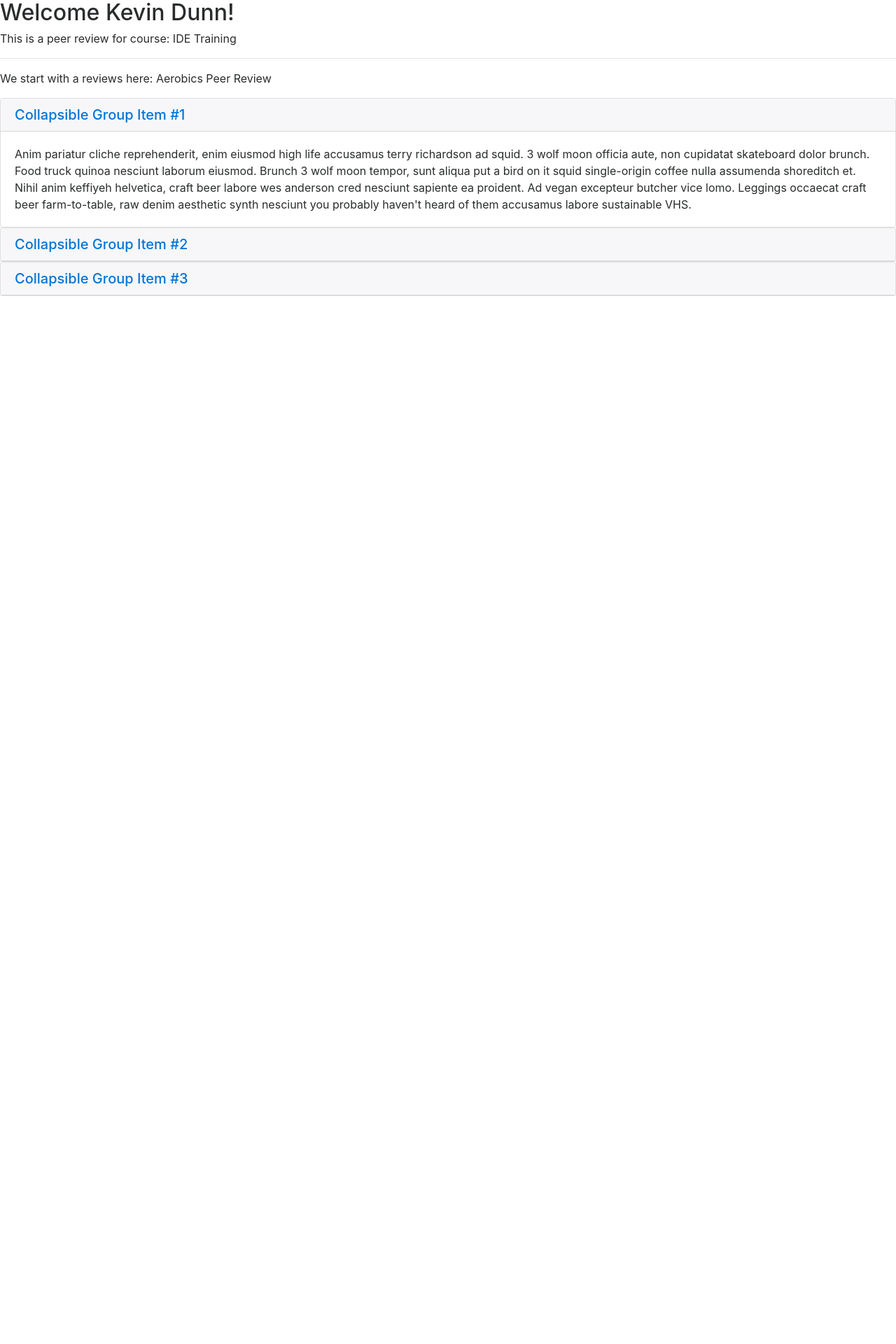
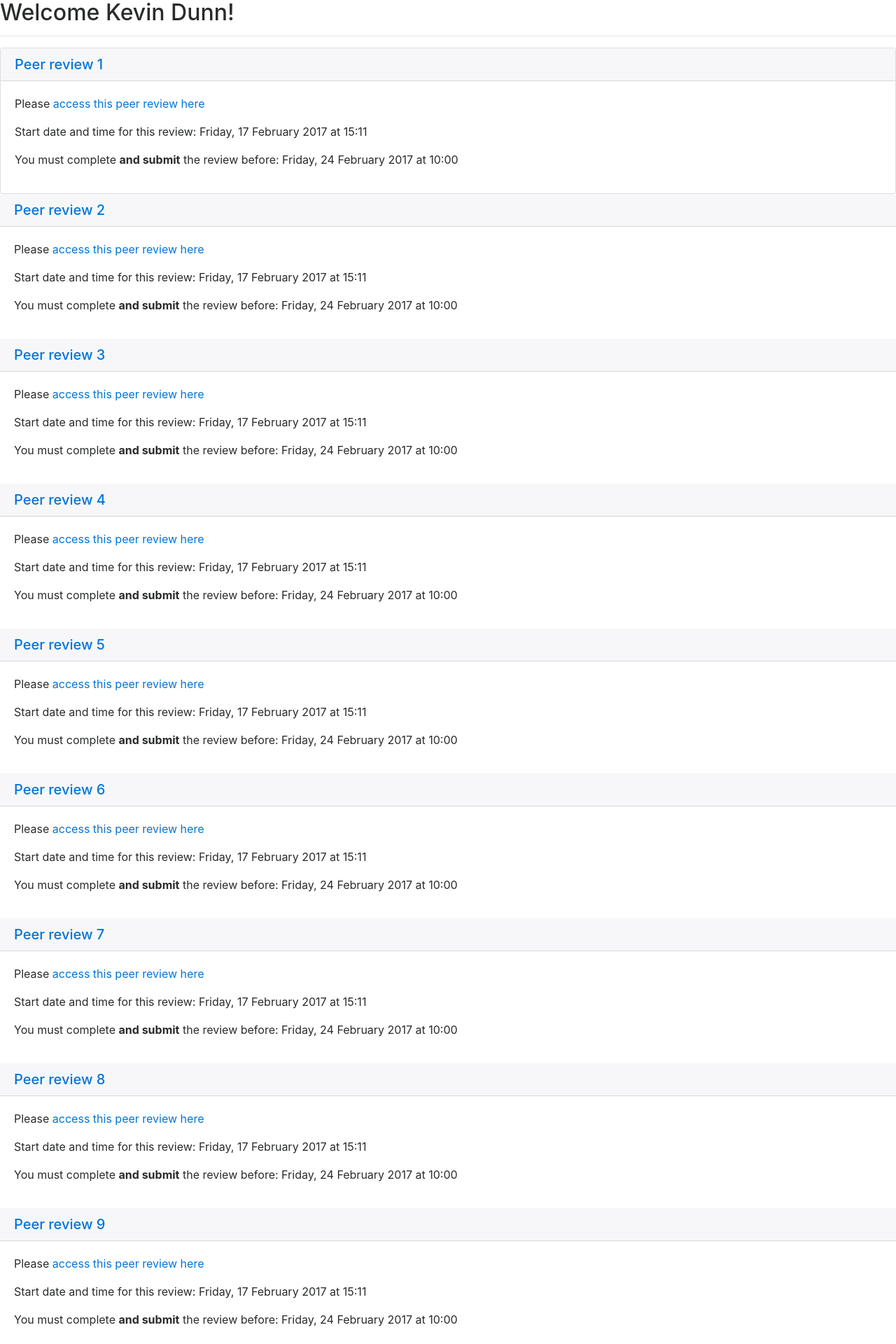
Before and after one commit to kgdunn/peer-review-system, a Django app: template review/templates/review/welcome.html in a window 1280 px wide. Shown: the top 1920 px of the page at 70% size. Before the commit the page ends 423 px from the top, so only its background shows below. Run offline with Django 3.2, Linux system fonts and the light colour scheme; the template is opened without the code that fills it: values that come from a table or form of the project are taken from there, others are empty; data comes from the database, SQL or seed files in the repository; both versions use the stored data as it was after the commit; some libraries are stand-ins or nearby versions.

Commit message:
Formatting of the output

```diff
--- a/flow.txt
+++ b/flow.txt
@@ -1,7 +1,6 @@
 TO DO
 ======
 
-Switch to Postgres database
 Figure out template footer/header
 Convert submissions to PDFs
 Create Rubric data structure and display it in the browser
@@ -11,7 +10,8 @@ Set nice columns in AdminDB to display details
 
 Turn DEBUG off
 
-Dump database
+# Handle the case when a Person suddenly switches role:
+# We don't expect that, and want to prevent POST hijacking.
 
 
 
--- a/review/templates/review/welcome.html
+++ b/review/templates/review/welcome.html
@@ -5,56 +5,34 @@
 
 <h2>Welcome {{person.full_name}}!</h2>
 
-<p>This is a peer review for course: {{course.name}}
 <hr>
-<p>We start with a reviews here:
-{{pr}}
 
 <div id="accordion" role="tablist" aria-multiselectable="true">
   <div class="card">
+{% for item in r_actuals %}
     <div class="card-header" role="tab" id="headingOne">
       <h5 class="mb-0">
         <a data-toggle="collapse" data-parent="#accordion" href="#collapseOne" aria-expanded="true" aria-controls="collapseOne">
-          Collapsible Group Item #1
+          Peer review {{forloop.counter}}
         </a>
       </h5>
     </div>
-
     <div id="collapseOne" class="collapse show" role="tabpanel" aria-labelledby="headingOne">
       <div class="card-block">
-        Anim pariatur cliche reprehenderit, enim eiusmod high life accusamus terry richardson ad squid. 3 wolf moon officia aute, non cupidatat skateboard dolor brunch. Food truck quinoa nesciunt laborum eiusmod. Brunch 3 wolf moon tempor, sunt aliqua put a bird on it squid single-origin coffee nulla assumenda shoreditch et. Nihil anim keffiyeh helvetica, craft beer labore wes anderson cred nesciunt sapiente ea proident. Ad vegan excepteur butcher vice lomo. Leggings occaecat craft beer farm-to-table, raw denim aesthetic synth nesciunt you probably haven't heard of them accusamus labore sustainable VHS.
+        <p>Please <a href="">access this peer review here</a>
+        <p>Start date and time for this review: {{pr.dt_peer_reviews_start_by|date:"l, d F Y"}} at {{pr.dt_peer_reviews_start_by|time:"H:i" }}
+        <p>You must complete <b>and submit</b> the review before: {{pr.dt_peer_reviews_completed_by|date:"l, d F Y"}} at {{pr.dt_peer_reviews_completed_by|time:"H:i" }}
+
+
+        <!--{{item.submitted}}-->
       </div>
     </div>
   </div>
-  <div class="card">
-    <div class="card-header" role="tab" id="headingTwo">
-      <h5 class="mb-0">
-        <a class="collapsed" data-toggle="collapse" data-parent="#accordion" href="#collapseTwo" aria-expanded="false" aria-controls="collapseTwo">
-          Collapsible Group Item #2
-        </a>
-      </h5>
-    </div>
-    <div id="collapseTwo" class="collapse" role="tabpanel" aria-labelledby="headingTwo">
-      <div class="card-block">
-        Anim pariatur cliche reprehenderit, enim eiusmod high life accusamus terry richardson ad squid. 3 wolf moon officia aute, non cupidatat skateboard dolor brunch. Food truck quinoa nesciunt laborum eiusmod. Brunch 3 wolf moon tempor, sunt aliqua put a bird on it squid single-origin coffee nulla assumenda shoreditch et. Nihil anim keffiyeh helvetica, craft beer labore wes anderson cred nesciunt sapiente ea proident. Ad vegan excepteur butcher vice lomo. Leggings occaecat craft beer farm-to-table, raw denim aesthetic synth nesciunt you probably haven't heard of them accusamus labore sustainable VHS.
-      </div>
-    </div>
-  </div>
-  <div class="card">
-    <div class="card-header" role="tab" id="headingThree">
-      <h5 class="mb-0">
-        <a class="collapsed" data-toggle="collapse" data-parent="#accordion" href="#collapseThree" aria-expanded="false" aria-controls="collapseThree">
-          Collapsible Group Item #3
-        </a>
-      </h5>
-    </div>
-    <div id="collapseThree" class="collapse" role="tabpanel" aria-labelledby="headingThree">
-      <div class="card-block">
-        Anim pariatur cliche reprehenderit, enim eiusmod high life accusamus terry richardson ad squid. 3 wolf moon officia aute, non cupidatat skateboard dolor brunch. Food truck quinoa nesciunt laborum eiusmod. Brunch 3 wolf moon tempor, sunt aliqua put a bird on it squid single-origin coffee nulla assumenda shoreditch et. Nihil anim keffiyeh helvetica, craft beer labore wes anderson cred nesciunt sapiente ea proident. Ad vegan excepteur butcher vice lomo. Leggings occaecat craft beer farm-to-table, raw denim aesthetic synth nesciunt you probably haven't heard of them accusamus labore sustainable VHS.
-      </div>
-    </div>
+{% endfor %}
   </div>
 </div>
+
+
 {% endblock %}
 
 <!--
```
Also changed, not shown: review/views.py (+5 -3 lines), db.sqlite3.
